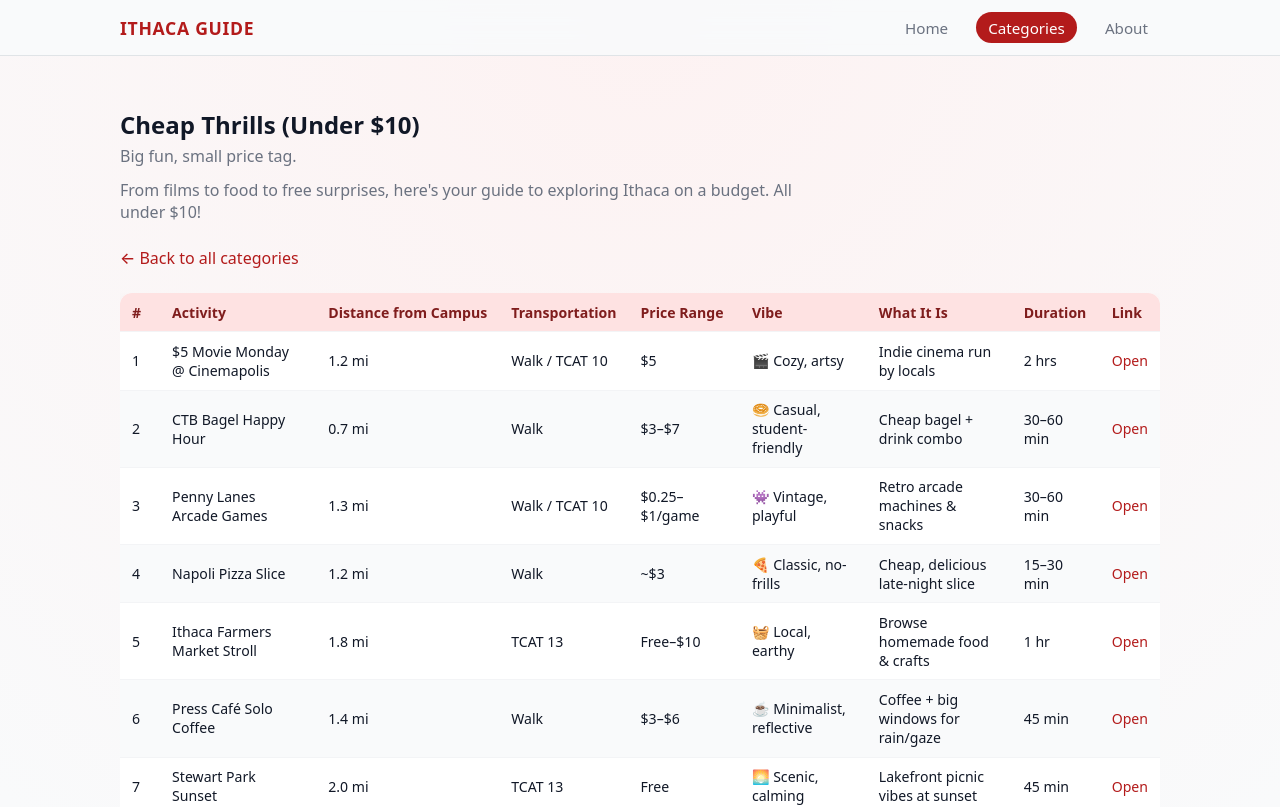
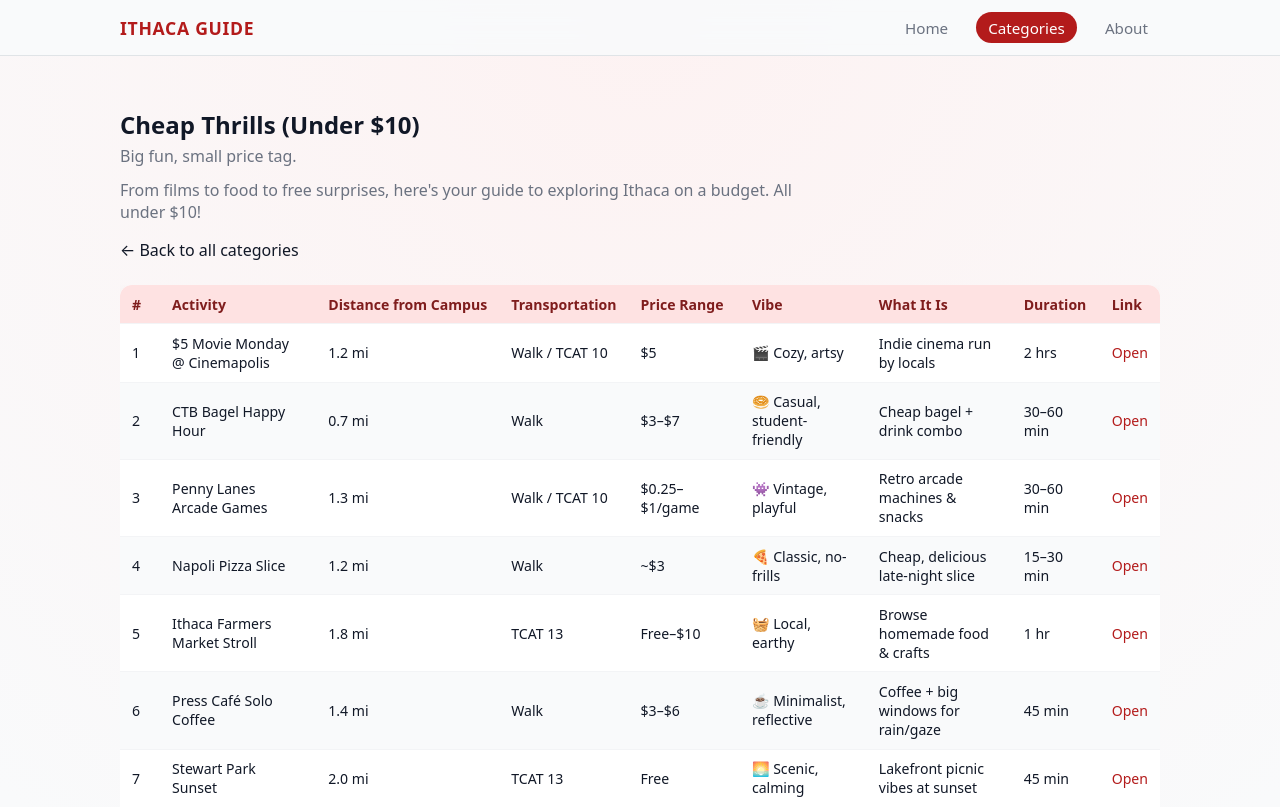
Before and after one commit to atkinsdube/Ithaca-Guide-v2-, a React (Vite) app: page /#/categories/cheap-thrills in a window 1280 px wide. Shown: the top 807 px of the page. Built offline with nearby package versions, Linux system fonts and the light colour scheme.

Commit message:
Change footer link to header link in CategoryPage

```diff
--- a/src/pages/CategoryPage.jsx
+++ b/src/pages/CategoryPage.jsx
@@ -27,7 +27,7 @@ function CategoryPage() {
 
       <p className="page-intro">{category.description}</p>
 
-      <p className="page-footer-link">
+      <p className="page-header-link">
         <Link to="/categories">← Back to all categories</Link>
       </p>
 
```
